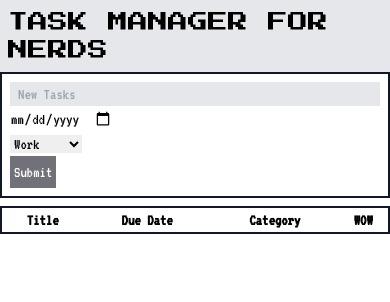
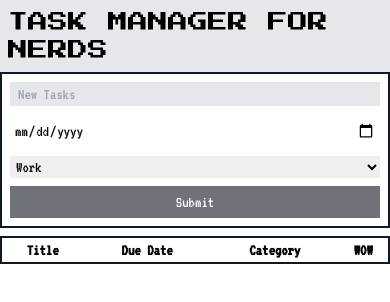
Before and after one commit to ktkennychow/retro-task-manager, a React (Vite) app: page / in a window 390 px wide. Shown: the top 302 px of the page. Built offline with nearby package versions, Linux system fonts and the light colour scheme.

Commit message:
fix: task form UI bug on mobile

```diff
--- a/src/components/TaskForm.tsx
+++ b/src/components/TaskForm.tsx
@@ -29,10 +29,10 @@ const TaskForm = ({ onSubmit }: TaskForm) => {
   return (
     <form
       onSubmit={handleSubmit(submitHandler)}
-      className='border-2 border-gray-900 p-2'>
+      className='border-2 border-gray-900 p-2 flex flex-col gap-1'>
       <input
         {...register('title')}
-        className='bg-gray-200 w-full px-2'
+        className='bg-gray-200 px-2'
         placeholder='New Tasks'
       />
       <p>{errors.title?.message}</p>
@@ -40,10 +40,11 @@ const TaskForm = ({ onSubmit }: TaskForm) => {
       <input
         type='date'
         {...register('dueDate', { valueAsDate: true })}
+        className='p-1'
       />
       <p>{errors.dueDate?.message}</p>
 
-      <select {...register('category')}>
+      <select {...register('category')} className='p-0.5'>
         <option value='work'>Work</option>
         <option value='personal'>Personal</option>
         <option value='school'>School</option>
@@ -52,7 +53,7 @@ const TaskForm = ({ onSubmit }: TaskForm) => {
 
       <input
         type='submit'
-        className='bg-zinc-500 p-1 text-white'
+        className='bg-zinc-500 py-1 px-2 text-white'
       />
     </form>
   )
--- a/src/components/TaskList.tsx
+++ b/src/components/TaskList.tsx
@@ -31,7 +31,7 @@ const TaskList: FC<TaskListProps> = ({ tasks, onDelete }) => {
             <td>
               <button
                 onClick={() => onDelete(task.id)}
-                className='text-white p-1 bg-red-500'>
+                className='text-white py-1 px-2 bg-red-500'>
                 DELETE
               </button>
             </td>
```
